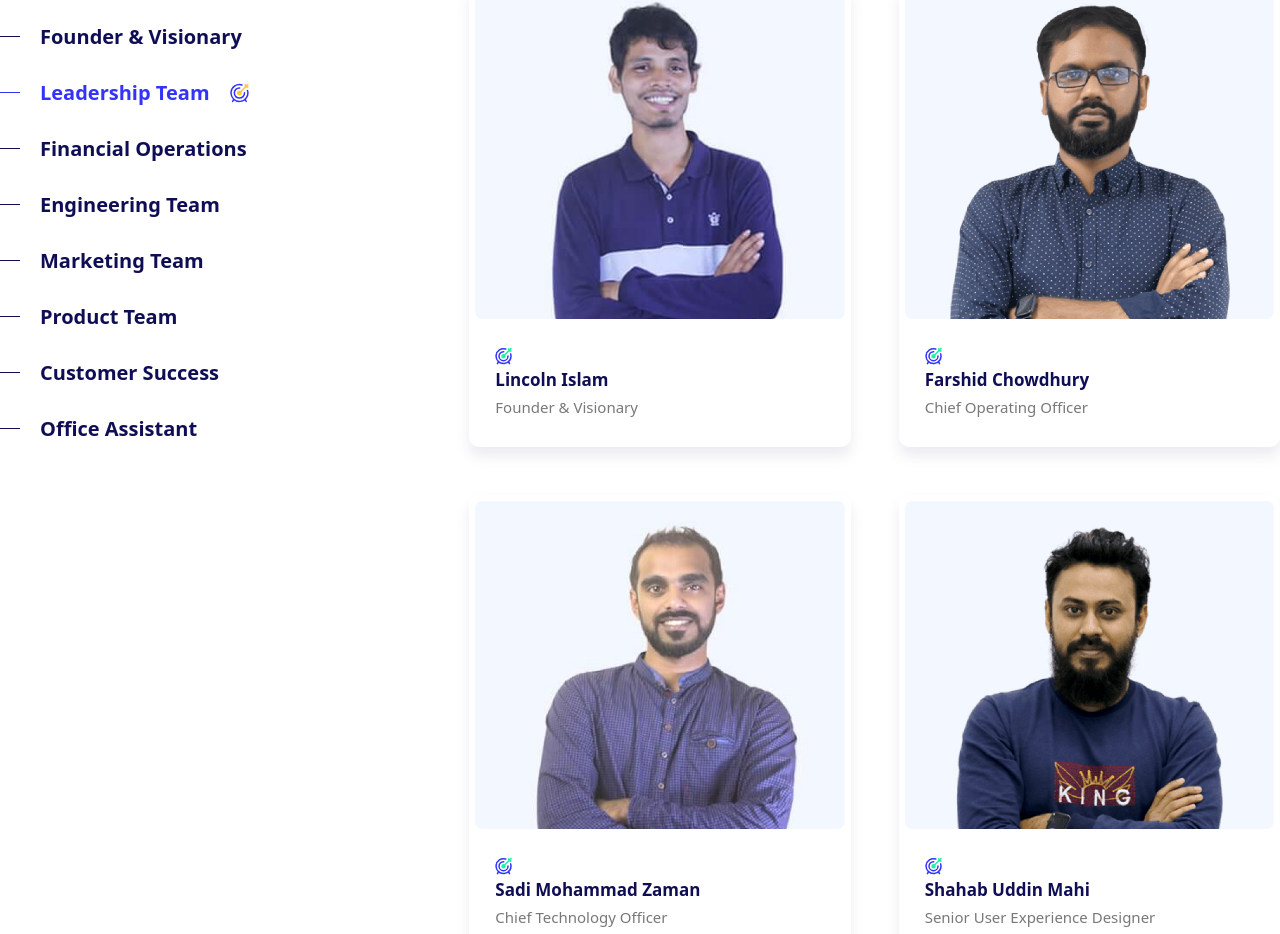
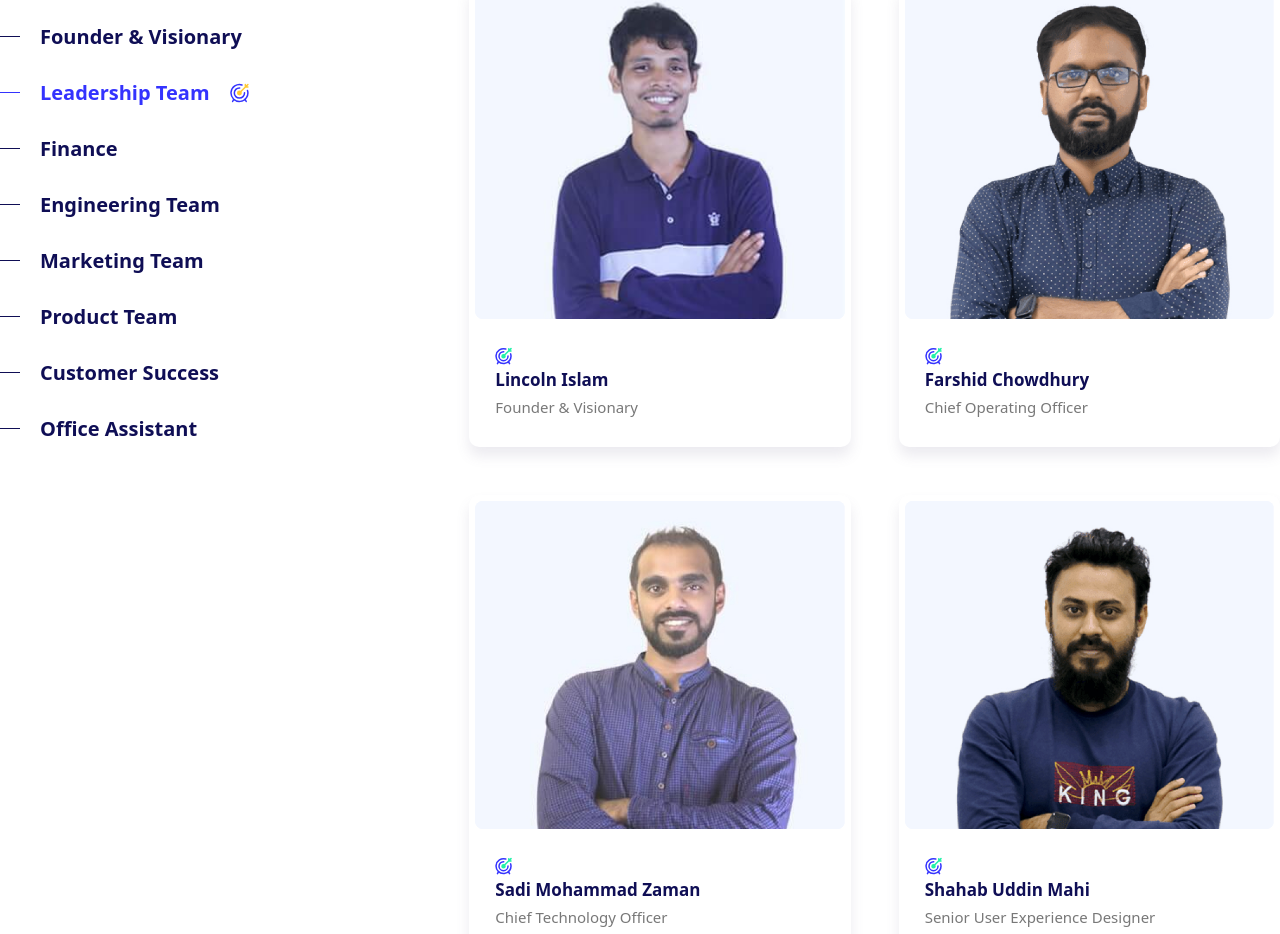
Before and after one commit to CODEREXLTD/Linno-website, a Next.js app: page /about in a window 1280 px wide. Shown: the part 3890-4824 px from the top of the page. Built offline with nearby package versions, Linux system fonts and the light colour scheme; no server answers.

Commit message:
update department name from 'Financial Operations' to 'Finance' and change position to 'Financial Specialist'

```diff
--- a/src/app/about/components/AboutTeam.jsx
+++ b/src/app/about/components/AboutTeam.jsx
@@ -29,7 +29,7 @@ const AboutTeam = () => {
     const departmentList = [
         { name: 'Founder & Visionary', key: 'founder' },
         { name: 'Leadership Team', key: 'leadership' },
-        { name: 'Financial Operations', key: 'financial' },
+        { name: 'Finance', key: 'financial' },
         { name: 'Engineering Team', key: 'engineering' },
         { name: 'Marketing Team', key: 'marketing' },
         { name: 'Product Team', key: 'product' },
--- a/src/data/team.json
+++ b/src/data/team.json
@@ -15,7 +15,7 @@
     {
         "id": "team-29",
         "name": "MD AZAHARUL ISLAM",
-        "position": "Financial Operations",
+        "position": "Financial Specialist",
         "department": [
             "financial"
         ],
```
